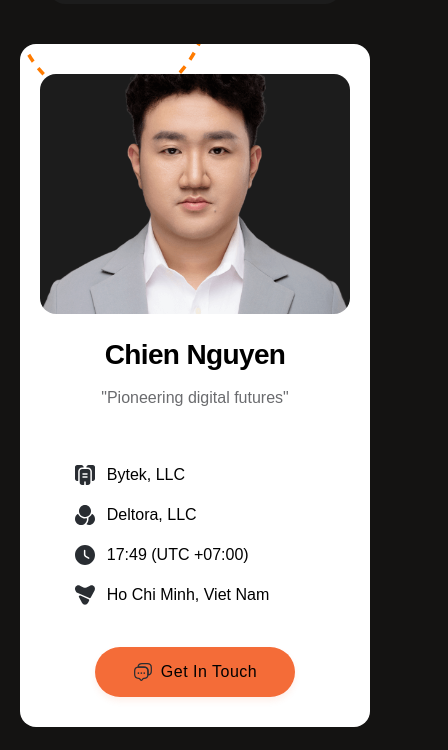
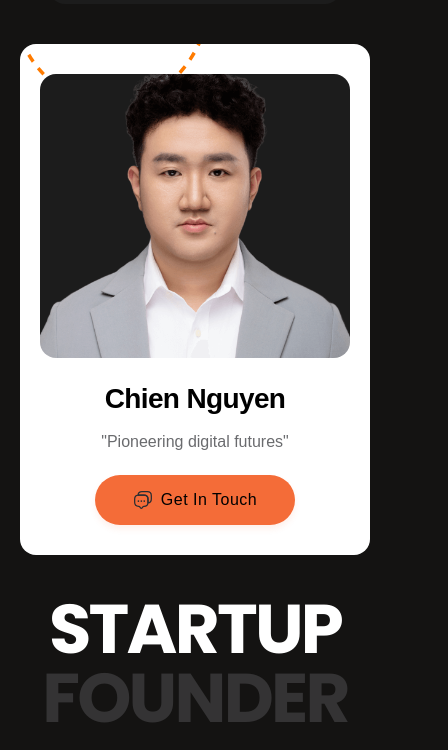
Before and after one commit to chienqan/chien, a website built with Vite: page index.html in a window 390 px wide. Shown: the part 64-814 px from the top of the page, 448 px wide, since content can reach past the window. Built offline with nearby package versions, Linux system fonts and the light colour scheme; a web font is replaced by a local one.

Commit message:
fix: css responsive on mobile and tablet

```diff
--- a/assets/css/style.css
+++ b/assets/css/style.css
@@ -3135,6 +3135,18 @@ blockquote {
     margin-bottom: 24px;
   }
 
+  .profile-bio-container {
+    margin-bottom: 0.5rem;
+  }
+
+  .hero-skills-card-button-wrap {
+    margin-top: 0;
+  }
+
+  .contact-info {
+    display: none;
+  }
+
   .hero-heading {
     text-align: center;
   }
@@ -3268,10 +3280,6 @@ blockquote {
     padding-right: 20px;
   }
 
-  .profile-image {
-    max-height: 240px;
-  }
-
   .profile-name {
     margin-bottom: 16px;
     font-size: 28px;
@@ -3358,6 +3366,14 @@ blockquote {
     margin-bottom: 70px;
   }
 
+  .skills-section .section-title {
+    font-size: 56px;
+  }
+
+  .blog-section .section-title {
+    font-size: 48px;
+  }
+
   .tool-post-heading-wrap {
     margin-bottom: 20px;
   }
@@ -3399,13 +3415,8 @@ blockquote {
 }
 
 @media screen and (max-width: 479px) {
-  h1 {
-    font-size: 48px;
-  }
-
   .profile-image {
     width: 100%;
-    max-height: 240px;
   }
 
   .profile-name {
--- a/index.html
+++ b/index.html
@@ -138,7 +138,7 @@
                     <section class="hero-section section-animation" id="home">
                         <div class="hero-heading-wrap">
                             <h1 class="hero-heading">
-                                <span data-i18n="hero.title">STARTUP</span>
+                                <span data-i18n="hero.title">STARTUP</span><br/>
                                 <span class="hero-heading-span" data-i18n="hero.subtitle">FOUNDER</span>
                             </h1>
                         </div>
```
